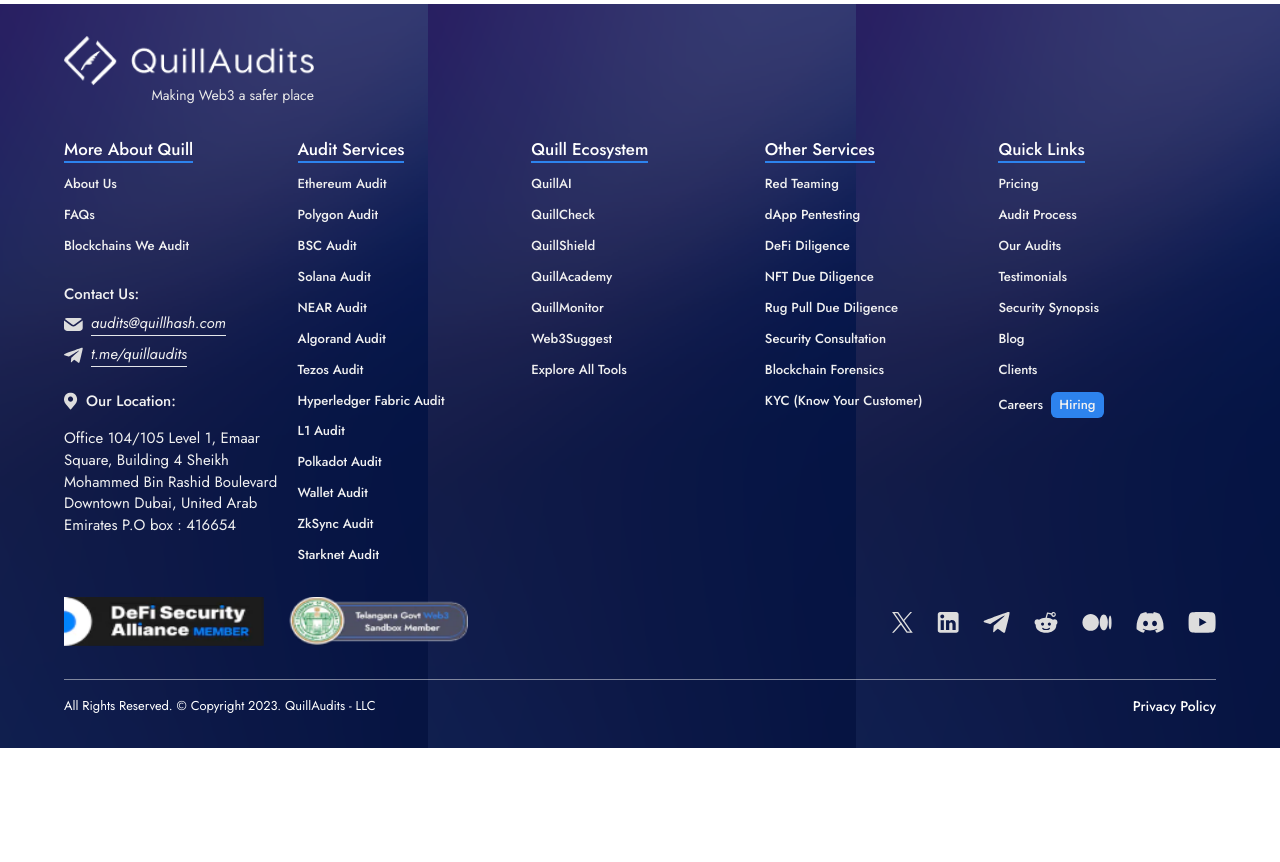
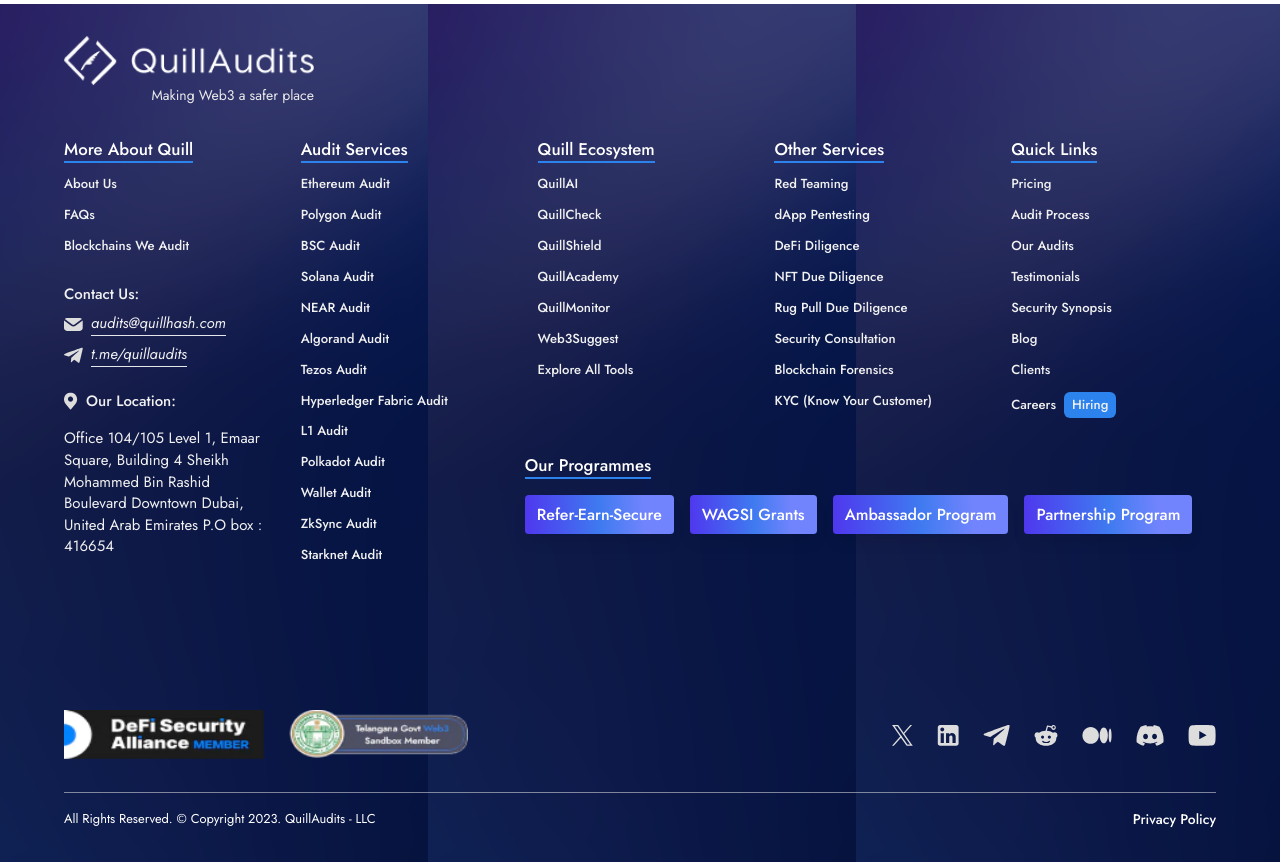
Before and after one commit to druvkotwani/Quill-Audit-assignment, a Next.js app: page / in a window 1280 px wide. Shown: the part 6460-7322 px from the top of the page. Before the commit the page ends 7208 px from the top, so only its background shows below. Built offline with nearby package versions, Linux system fonts and the light colour scheme.

Commit message:
Update Footer component styling

```diff
--- a/src/app/components/Footer.js
+++ b/src/app/components/Footer.js
@@ -3,7 +3,7 @@
 
 const Footer = () => {
     return (
-        <div className="bg-[url('/images/footerBg.png')] px-4 lg:px-16 flex flex-col gap-8">
+        <div className="absolute bg-[url('/images/footerBg.png')] px-4 lg:px-16 flex flex-col gap-8">
 
             {/* Logo */}
             <div className='flex flex-col w-fit h-fit mx-auto sm:mx-0 mt-8'>
@@ -144,7 +144,7 @@
             </div>
 
             {/* Desktop */}
-            <div className='sm:grid grid-cols-5 gap-4 hidden '>
+            <div className='sm:grid sm:grid-cols-3 lg:grid-cols-5  sm:gap-4 lg:gap-8 hidden '>
                 <div className='flex flex-col gap-3 w-fit h-fit '>
                     <div>
                         <h1 className='font-medium text-[16.84px] inline-block text-[#fff] leading-[24.33px] border-b-2 border-[#2D83EE] '>More About Quill</h1>
@@ -259,8 +259,26 @@
 
             </div>
 
+            <div className='sm:flex flex-col hidden gap-4 w-fit h-fit  lg:left-[40%]   bottom-[9rem] lg:relative'>
+                <h1 className='font-medium text-[16.84px] inline-block text-[#fff] w-fit h-fit leading-[24.33px] border-b-2 border-[#2D83EE] '>Our Programmes</h1>
 
-            <div className='flex flex-col sm:flex-row justify-between gap-6 sm:gap-4'>
+                <div className='xl:flex flex text-[#fff] lg:grid grid-cols-3 font-medium txt-[16.52px] leading-[23px] gap-4 '>
+                    <div className='cursor-pointer hover:scale-105 transform transition-transform duration-300   text-center shadow-[0px_9.655799865722656px_14.483699798583984px_-2.896739959716797px_#0000001A]  p-2 lg:px-3 rounded-[3.86px] bg-[linear-gradient(267.25deg,_#7184FD_20%,_#3F7AF0_50%,_#4F37EE_100%)]'>
+                        Refer-Earn-Secure
+                    </div>
+                    <div className='cursor-pointer hover:scale-105 transform transition-transform duration-300   text-center shadow-[0px_9.655799865722656px_14.483699798583984px_-2.896739959716797px_#0000001A]  p-2 lg:px-3 rounded-[3.86px] bg-[linear-gradient(267.25deg,_#7184FD_20%,_#3F7AF0_50%,_#4F37EE_100%)]'>
+                        WAGSI Grants
+                    </div>
+                    <div className='cursor-pointer hover:scale-105 transform transition-transform duration-300   text-center shadow-[0px_9.655799865722656px_14.483699798583984px_-2.896739959716797px_#0000001A]  p-2 lg:px-3 rounded-[3.86px]  bg-[linear-gradient(267.25deg,_#7184FD_20%,_#3F7AF0_50%,_#4F37EE_100%)]'>
+                        Ambassador Program
+                    </div>
+                    <div className='cursor-pointer hover:scale-105 transform transition-transform duration-300  text-center shadow-[0px_9.655799865722656px_14.483699798583984px_-2.896739959716797px_#0000001A] p-2 rounded-[3.86px] lg:px-3 bg-[linear-gradient(267.25deg,_#7184FD_20%,_#3F7AF0_50%,_#4F37EE_100%)]'>
+                        Partnership Program
+                    </div>
+                </div>
+            </div>
+
+            <div className='flex sm:flex-row flex-col justify-between gap-6 sm:gap-4'>
                 {/* Images */}
                 <div className='flex justify-between sm:justify-center sm:w-fit sm:h-fit items-center gap-6 px-4 sm:px-0 '>
                     <Image src="/images/footer1.png" alt="footerImages" className='sm:w-[200px] sm:h-[50px]' width={1110} height={150} />
@@ -284,9 +302,9 @@
                 <h1 className='text-center'>Privacy Policy</h1>
                 <p className='font-normal text-[12.86px] text-center '>All Rights Reserved. © Copyright 2023. QuillAudits - LLC</p>
             </div >
-            <div className='text-[#fff] font-medium text-[13.86px] leading-[20.03px] border-t border-t-[#F1F1F180] flex justify-between flex-row gap-2 py-4 mb-4'>
+            <div className='text-[#fff] font-medium text-[13.86px]  hidden leading-[20.03px] border-t border-t-[#F1F1F180] sm:flex justify-between flex-row gap-2 py-4 mb-4'>
                 <p className='font-normal text-[12.86px] text-center '>All Rights Reserved. © Copyright 2023. QuillAudits - LLC</p>
-                <h1 className='text-center'>Privacy Policy</h1>
+                <h1 className='text-center cursor-pointer hover:text-gray-300 w-fit h-fit'>Privacy Policy</h1>
             </div>
         </div>
     )
```
